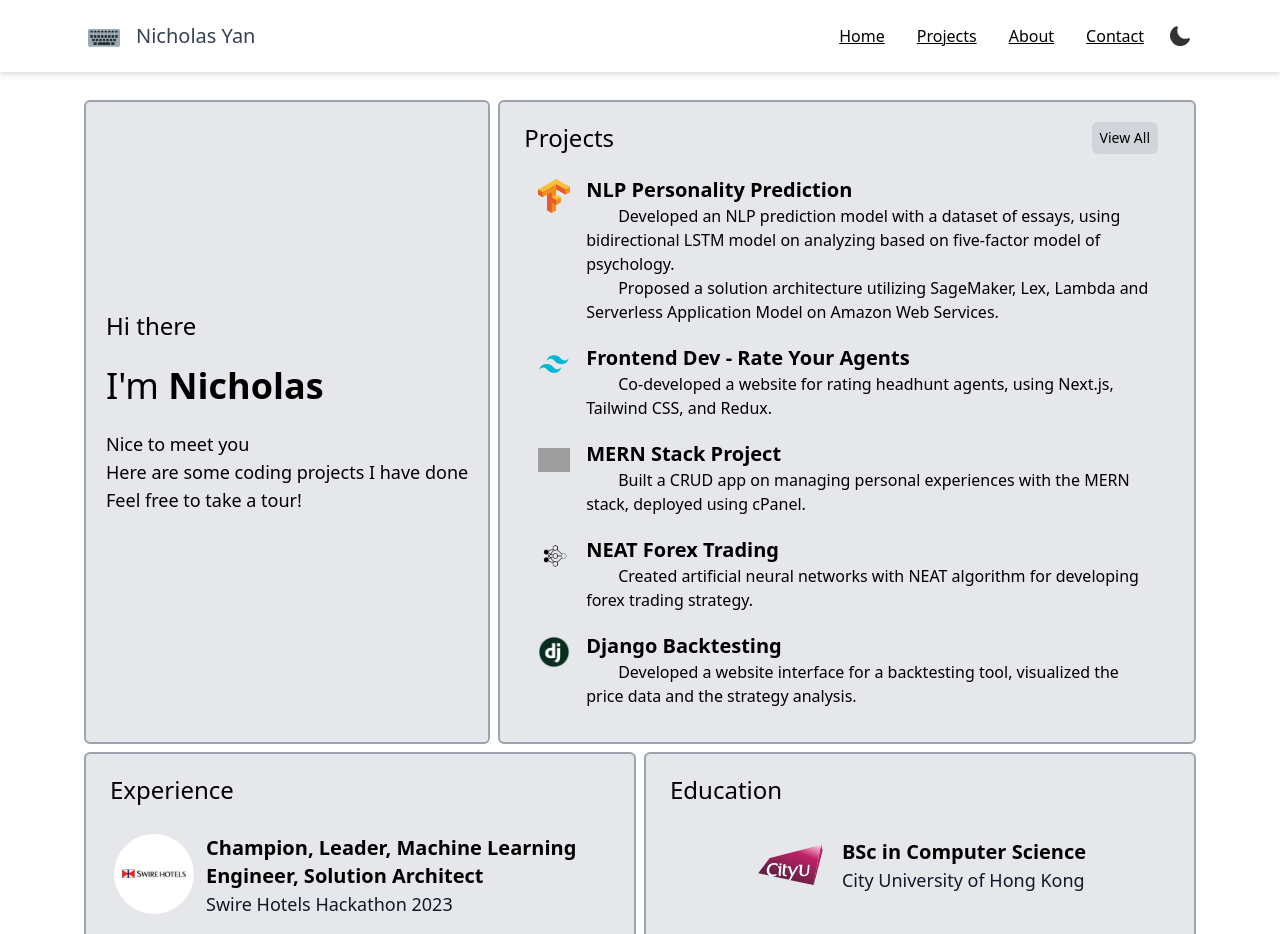
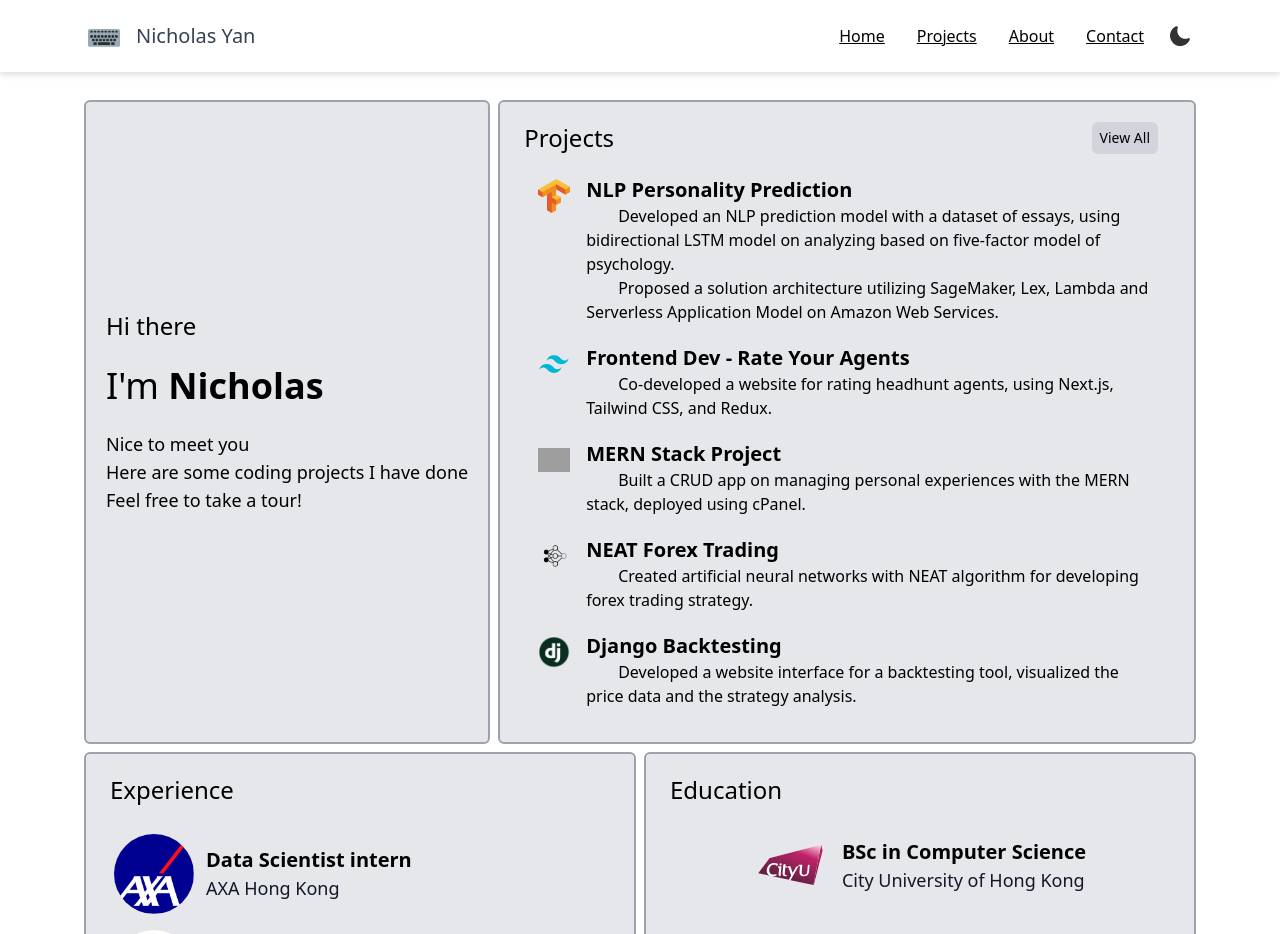
Before and after one commit to NY1105/site, a Next.js app: page / in a window 1280 px wide. Shown: the top 934 px of the page. Built offline with nearby package versions, Linux system fonts and the light colour scheme; grey boxes are pictures that could not be loaded.

Commit message:
Exp ++ AXA

```diff
--- a/components/RenderExperience.tsx
+++ b/components/RenderExperience.tsx
@@ -6,6 +6,9 @@ import ExperienceData from '@/data/experiences.json'
 
 const RenderExperience = () => {
   const experiences = ExperienceData.experiences
+  experiences.sort((a: Experience, b: Experience) => {
+    return b.id - a.id
+  })
   return (
     <RenderContainer
       title="Experience"
--- a/data/experiences.json
+++ b/data/experiences.json
@@ -1,5 +1,13 @@
 {
   "experiences": [
+    {
+      "id": 0,
+      "shortname": "FF",
+      "title": "Junior Software Developer",
+      "organization": "Forex Forest Algorithmic Trading",
+      "url": "https://forexforest.net/",
+      "image": "/organisations/ff.png"
+    },
     {
       "id": 1,
       "shortname": "SHG",
@@ -10,11 +18,11 @@
     },
     {
       "id": 2,
-      "shortname": "FF",
-      "title": "Junior Software Developer",
-      "organization": "Forex Forest Algorithmic Trading",
-      "url": "https://forexforest.net/",
-      "image": "/organisations/ff.png"
+      "shortname": "AXA",
+      "title": "Data Scientist intern",
+      "organization": "AXA Hong Kong",
+      "url": "https://www.axa.com.hk/en",
+      "image": "/organisations/axa.png"
     }
   ]
 }
```
Also changed, not shown: public/organisations/axa.png (added), 1 other file (tests, documents, lock files or other folders).
